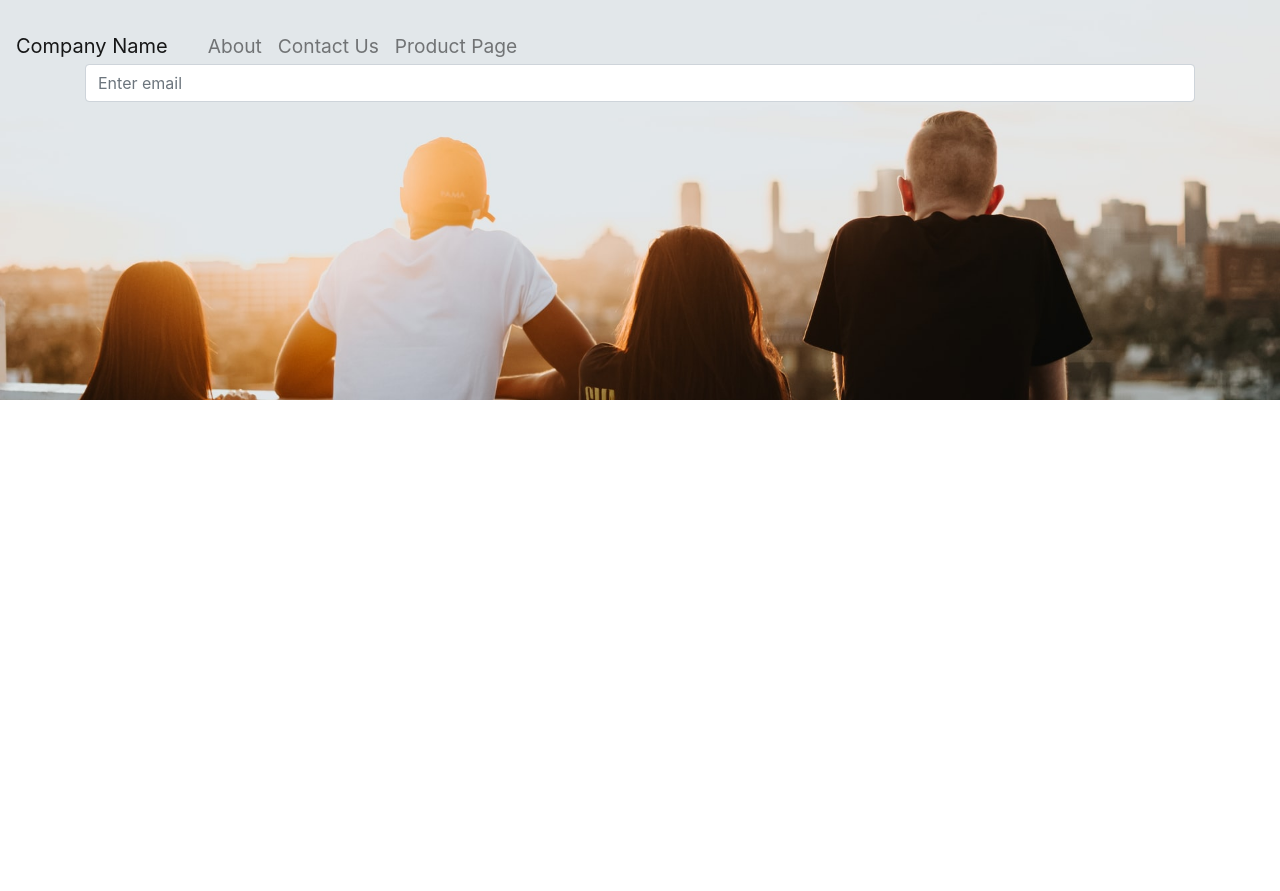
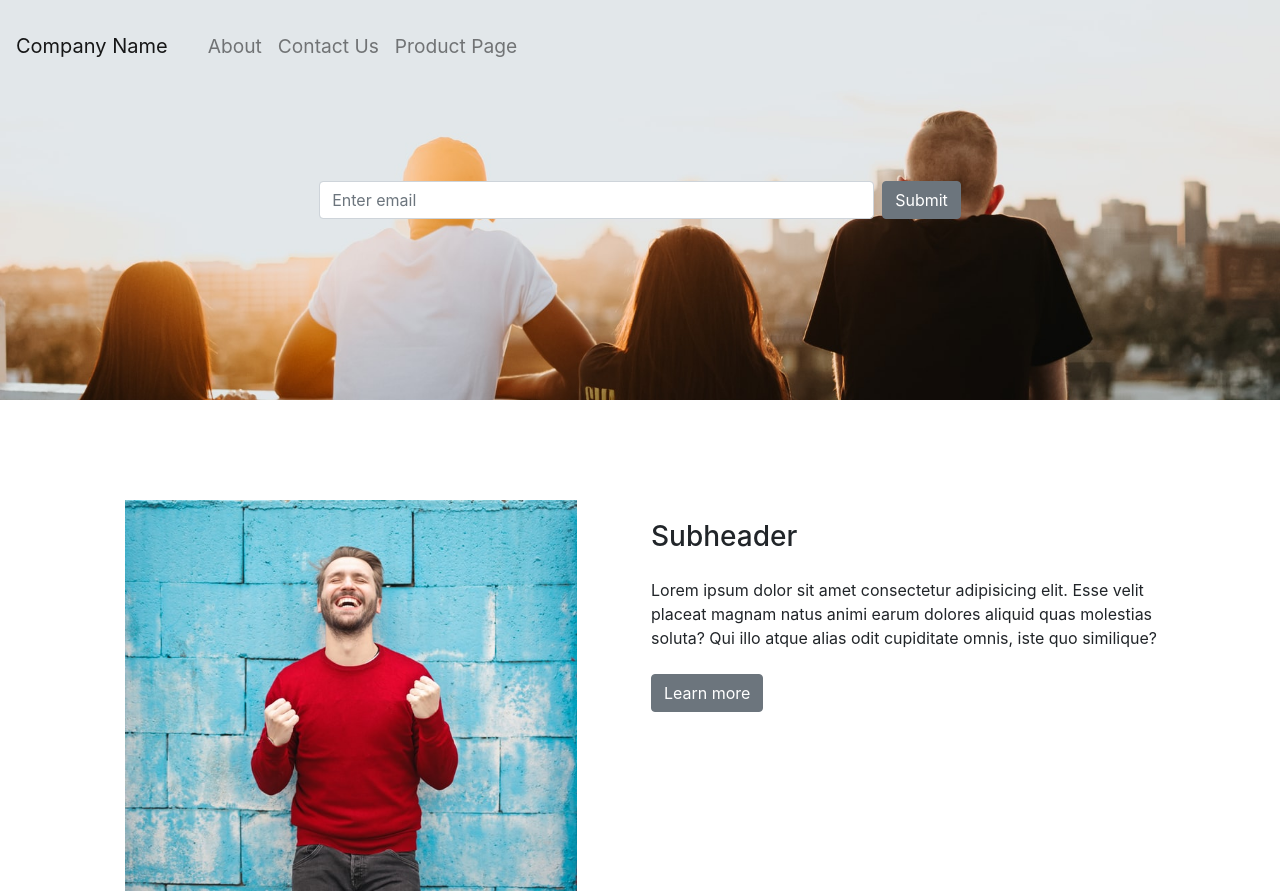
Before and after one commit to rhinck/CS-260_creative_project, a Vue app: page / in a window 1280 px wide. Before the commit the page ends 800 px from the top, so only its background shows below. Built offline with nearby package versions, Linux system fonts and the light colour scheme.

Commit message:
New feature: Working basic home page

```diff
--- a/src/views/Home/Home.vue
+++ b/src/views/Home/Home.vue
@@ -1,16 +1,41 @@
 <template>
   <div>
-    <b-jumbotron
-      fluid
-      class="bg-cover d-flex justify-content-center align-middle"
-    >
+    <b-jumbotron fluid class="bg-cover d-flex align-items-center">
+      <div class="d-flex justify-content-center">
         <b-form-input
           id="input-1"
           type="email"
           required
           placeholder="Enter email"
+          class="w-50"
         ></b-form-input>
+        <b-button class="ml-2">
+          Submit
+        </b-button>
+      </div>
     </b-jumbotron>
+    <b-container>
+      <b-row class="row">
+        <b-col cols="12" md="" class="d-flex justify-content-center">
+          <b-img
+            src="@/assets/images/pumped-man.jpg"
+            fluid
+            class="description__image"
+          />
+        </b-col>
+        <b-col cols="12" md="6" class="m-1">
+          <h3 class="my-3">Subheader</h3>
+          <p class="my-4">
+            Lorem ipsum dolor sit amet consectetur adipisicing elit. Esse velit
+            placeat magnam natus animi earum dolores aliquid quas molestias
+            soluta? Qui illo atque alias odit cupiditate omnis, iste quo
+            similique?
+          </p>
+
+          <b-button>Learn more</b-button>
+        </b-col>
+      </b-row>
+    </b-container>
   </div>
 </template>
 
@@ -27,4 +52,12 @@ export default {};
   background-repeat: no-repeat;
   height: 50vh;
 }
+
+.description__image {
+  width: 85%;
+}
+
+.row {
+  margin-top: 100px;
+}
 </style>
--- /dev/null
+++ b/vue.config.js
@@ -0,0 +1,24 @@
+module.exports = {
+  chainWebpack: (config) => {
+    config.module
+      .rule("vue")
+      .use("vue-loader")
+      .loader("vue-loader")
+      .tap((options) => {
+        options.transformAssetUrls = {
+          img: "src",
+          image: "xlink:href",
+          "b-avatar": "src",
+          "b-img": "src",
+          "b-img-lazy": ["src", "blank-src"],
+          "b-card": "img-src",
+          "b-card-img": "src",
+          "b-card-img-lazy": ["src", "blank-src"],
+          "b-carousel-slide": "img-src",
+          "b-embed": "src",
+        };
+
+        return options;
+      });
+  },
+};
```
Also changed, not shown: src/assets/images/pumped-man.jpg (added), 1 other file (tests, documents, lock files or other folders). Lines whose indentation alone changed are shown as unchanged.
